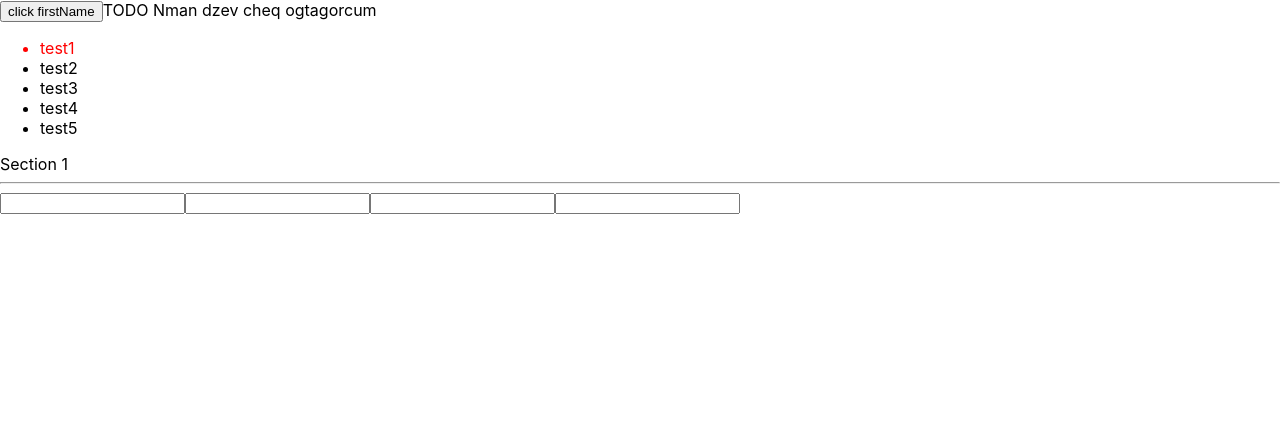
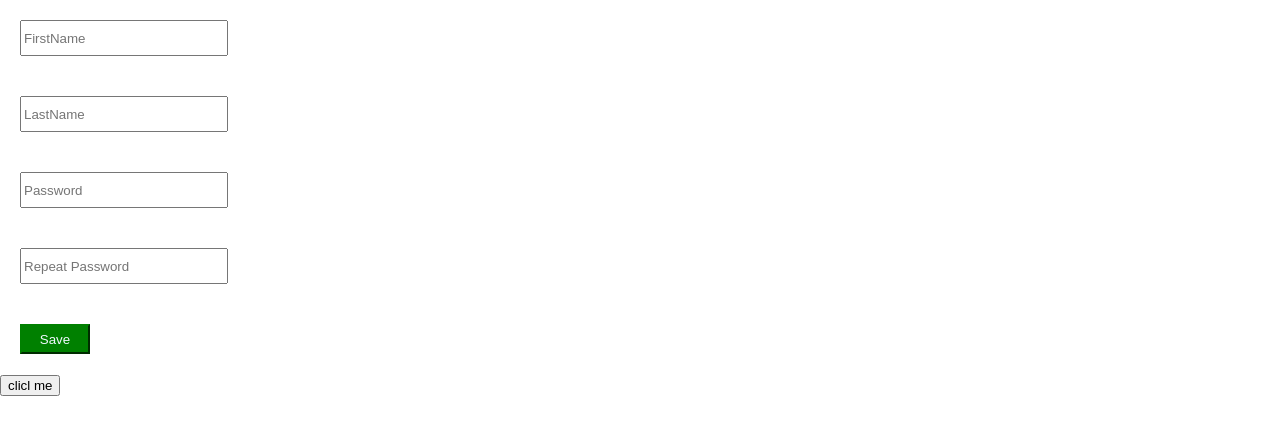
Before and after one commit to KhachGevorgyan94/React-project-start, a React (Create React App) app: page / in a window 1280 px wide. Shown: the top 434 px of the page. Built offline with nearby package versions, Linux system fonts and the light colour scheme.

Commit message:
lesson 4

```diff
--- a/src/App.css
+++ b/src/App.css
@@ -41,3 +41,30 @@
 .P-active{
   color: red;
 }
+
+.forma input{
+  margin:20px;
+  width:200px;
+  height: 30px;
+}
+.forma button{
+  margin:20px;
+  width: 70px;
+  height: 30px;
+  background-color: green;
+  color:aliceblue;
+  border-color: green;
+}
+
+
+
+.P-h2{
+  color:green;
+  font-style: bold;
+  margin:20px;
+}
+
+.P-red{
+  color:red;
+  margin:20px;
+}
--- a/src/App.js
+++ b/src/App.js
@@ -2,15 +2,29 @@ import React from "react";
 import './App.css';
 import ClickEvent from "./components/click";
 import ChangeEvent from "./components/change";
+import TestComponent from "./components/test-component";
+import EventsBox from "./components/Events-box";
 
 class App extends React.Component {
+
+  state = {
+    isShowTest:false,
+
+  }
+
+  toggleShow = ()=>{
+    this.setState({isShowTest:!this.state.isShowTest})
+  }
 
 
   render() {
     return <div>
-      <ClickEvent/>
-      <hr/>
-      <ChangeEvent/>
+      {/*<ClickEvent/>*/}
+      {/*<ChangeEvent/>*/}
+      <EventsBox/>
+      <button onClick={this.toggleShow}>clicl me</button>
+
+      {this.state.isShowTest ?<TestComponent/>: null}
     </div>
   }
 }
--- /dev/null
+++ b/src/components/Events-box/index.jsx
@@ -0,0 +1,137 @@
+import React from 'react';
+
+
+class EventsBox extends React.Component {
+
+  state = {
+    isactive: false,
+    formData: {
+      firstName: '',
+      lastName: '',
+      password: '',
+      againPassword: ''
+    },
+    errorData: {
+      firstName: false,
+      lastName: false,
+      password: false,
+      againPassword: false,
+      confirmPassword: false,
+      maxlengthPassword:false
+    }
+  }
+  onChangeInputText = (e) => {
+    const {formData, errorData} = this.state
+    formData[e.target.name] = e.target.value
+    errorData[e.target.name] = false
+    this.setState({formData, errorData})
+  }
+
+  validation = () => {
+    let isValidation = true
+    const {formData} = this.state
+    const errors = {
+      firstName: false,
+      lastName: false,
+      password: false,
+      againPassword: false,
+      confirmPassword: false,
+      maxlengthPassword: false,
+    }
+
+    if(!formData.firstName){
+      isValidation = false;
+      errors.firstName = true
+    }
+    if(!formData.lastName){
+      isValidation = false;
+      errors.lastName = true
+    }
+    if(!formData.password){
+      isValidation = false;
+      errors.password = true
+    }
+    if(!formData.againPassword){
+      isValidation = false;
+      errors.againPassword = true
+    }
+    if(formData.password && formData.password.length<6){
+      isValidation = false;
+      errors.maxlengthPassword = true
+    }
+    if(formData.password && formData.againPassword && formData.password!==formData.againPassword){
+      isValidation = false;
+      errors.confirmPassword = true
+    }
+    this.setState({errorData:errors})
+    return isValidation
+  }
+
+  saveClick = () => {
+    if (this.validation()) {
+      this.setState({isactive:true})
+      // fetch('https://jsonplaceholder.typicode.com/usercreate', {
+      //   body: this.state.formData
+      // })
+      //   .then(response => response.json())
+      //   .then(json => console.log(json))
+      // console.log(this.state.formData)
+    }else{
+      console.log('error Validation')
+    }
+  }
+
+  render() {
+    const {errorData, formData} = this.state
+
+    return <div className='forma'>
+      <div>
+
+
+        <input name={'firstName'}
+               value={formData.firstName}
+               placeholder='FirstName'
+               onChange={this.onChangeInputText}
+               type="text"/>
+        {errorData.firstName ?
+          <p className='P-red'>Լրացրեք 'FirstName' տողը</p> : null}
+      </div>
+      <div>
+        <input name={'lastName'}
+               value={formData.lastName}
+               placeholder='LastName'
+               onChange={this.onChangeInputText}
+               type="text"/>
+        {errorData.lastName ?
+          <p className='P-red'>Լրացրեք 'LastName' տողը</p> : null}
+      </div>
+      <div>
+        <input name={'password'}
+               value={formData.password}
+               placeholder='Password'
+               onChange={this.onChangeInputText}
+               type='password'/>
+        {errorData.password ?
+          <p className='P-red'>Լրացրեք 'Password' տողը</p> : null}
+        {errorData.maxlengthPassword ?
+          <p className='P-red'>Ձեր գաղտնաբառը պետէ ե  լինի մինիմւմ 6 Սիմվոլ</p> : null}
+      </div>
+      <div>
+        <input name={'againPassword'}
+               value={formData.againPassword}
+               placeholder='Repeat Password'
+               onChange={this.onChangeInputText}
+               type='password'/>
+        {errorData.againPassword ?
+          <p className='P-red'>Լրացրեք 'Repeat Password' տողը</p> : null}
+        {errorData.confirmPassword ?
+          <p className='P-red'>'Password' և 'Repeat Password' տողերը պետք է լինեն նույնը</p> : null}
+      </div>
+      <button onClick={this.saveClick}>Save</button>
+      {this.state.isactive === true ? <h2 className='P-h2'>Thank You</h2> : null}
+    </div>
+
+  }
+}
+
+export default EventsBox
--- a/src/components/change/index.jsx
+++ b/src/components/change/index.jsx
@@ -15,7 +15,11 @@ class ChangeEvent extends React.Component {
       price: '',
       model: ''
     },
-    firstName: ""
+    firstName: "",
+
+    rangeValue: 0,
+    colorValue: '',
+    isCheck: false
   }
 
 
@@ -73,13 +77,30 @@ class ChangeEvent extends React.Component {
       }
     })
   }
+  onChangeRange = (e) => {
+    this.setState({rangeValue: e.target.value}, () => {
+      console.log(this.state.rangeValue, 'rangeValue')
+    })
+  }
+  onChangeColor = (e) => {
+    console.log(e.target.value)
+    this.setState({colorValue: e.target.value})
 
+  }
+  onCHangeCheck = (e) => {
+    this.setState({isCheck: !this.state.isCheck})
+
+  }
+
+  uploadFile = (e) => {
+    console.log(e.target.files)
+  }
 
   render() {
-    return <div>
+    return <div style={{backgroundColor: this.state.colorValue}}>
       <input name={'firstName'}
              value={this.state.userFormDatA.age}
-             onChange={(e)=>this.onChangeInputText(e,'fistName')} type="text"/>
+             onChange={(e) => this.onChangeInputText(e, 'fistName')} type="text"/>
       <input name={'firstName'}
              value={this.state.userFormDatA.position}
              onChange={this.onChangePosition} type="text"/>
@@ -89,11 +110,25 @@ class ChangeEvent extends React.Component {
       <input name={'firstName'}
              value={this.state.userFormDatA.price}
              onChange={this.onChangePosition2} type="text"/>
-      {/*<input onChange={} type="range"/>*/}
-      {/*<input onChange={} type="color"/>*/}
-      {/*<input onChange={} type="checkbox"/>*/}
-      {/*<input onChange={} type="radio"/>*/}
-      {/*<input onChange={} type="file"/>*/}
+
+      <hr/>
+
+
+      <input onChange={this.onChangeRange}
+             className='style'
+             type="range"
+             value={this.state.rangeValue}
+             min={0}
+             max={255}
+      />
+      <p>{this.state.rangeValue}</p>
+      <input onChange={this.onChangeColor} type="color" value={this.state.colorValue}/>
+      <div>Lorem ipsum dolor sit amet.</div>
+
+
+      <input checked={this.state.isCheck} onChange={this.onCHangeCheck} type="checkbox"/>
+      <input type="radio" onChange={this.onCHangeCheck}/>
+      <input multiple={true}  onChange={this.uploadFile} type="file"/>
 
     </div>
   }
--- /dev/null
+++ b/src/components/test-component/index.jsx
@@ -0,0 +1,35 @@
+import React from "react";
+
+
+class TestComponent extends React.Component {
+  state = {
+    isCreated:false,
+    data:null
+  }
+
+  // Componentn create linelui  jamanak ashxatuma  ays  funkcian
+  componentDidMount() {
+    console.log('componentDidMount')
+    this.setState({isCreated:true})
+  }
+
+  componentDidUpdate(prevProps, prevState) {
+    console.log('componentDidUpdate')
+  }
+
+  componentWillUnmount() {
+    console.log('componentWillUnmount')
+  }
+
+
+
+  render() {
+    return <div className={`${this.state.isCreated? 'P-test':''}`}>
+      Lorem ipsum dolor sit amet, consectetur adipisicing elit. Aspernatur consequuntur dolorem ea ex illo ipsum nam
+      nobis numquam odio, quam, quia quis, suscipit ullam voluptas voluptates! Architecto id illum mollitia?
+    </div>
+  }
+}
+
+
+export default TestComponent
```
